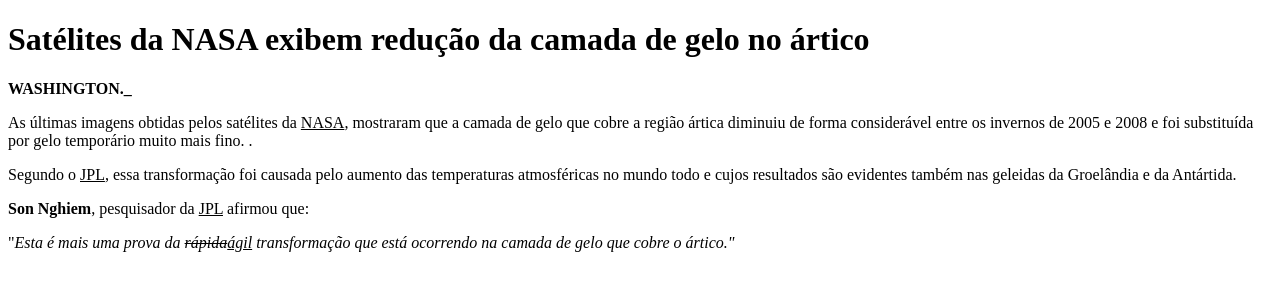
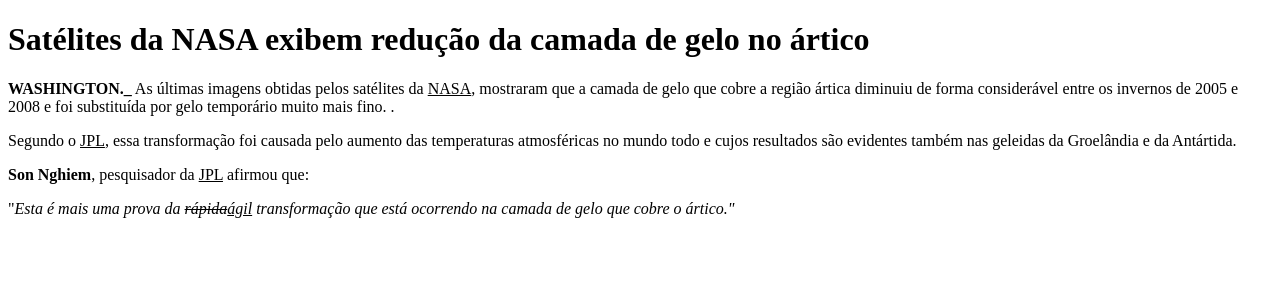
Before and after one commit to PkRchs/PkRchs.github.io, a plain HTML site: page index.html in a window 1280 px wide. Drawn offline with Linux system fonts and the light colour scheme.

Commit message:
Update index.html

```diff
--- a/index.html
+++ b/index.html
@@ -6,7 +6,7 @@
   </head>
   <body>
    <h1>Satélites da NASA exibem redução da camada de gelo no ártico</h1>
-     <p> <b>WASHINGTON._</b> </p>As últimas imagens obtidas pelos satélites da <ins>NASA</ins>, mostraram que a camada de gelo que cobre a região ártica diminuiu de forma considerável
+     <p> <b>WASHINGTON._</b> As últimas imagens obtidas pelos satélites da <ins>NASA</ins>, mostraram que a camada de gelo que cobre a região ártica diminuiu de forma considerável
      entre os invernos de 2005 e 2008 e foi substituída por gelo temporário muito mais fino. .</p>
 
        <p>Segundo o <ins>JPL</ins>, essa transformação foi causada pelo aumento das temperaturas atmosféricas no mundo todo e cujos resultados são evidentes também nas geleidas da
```
